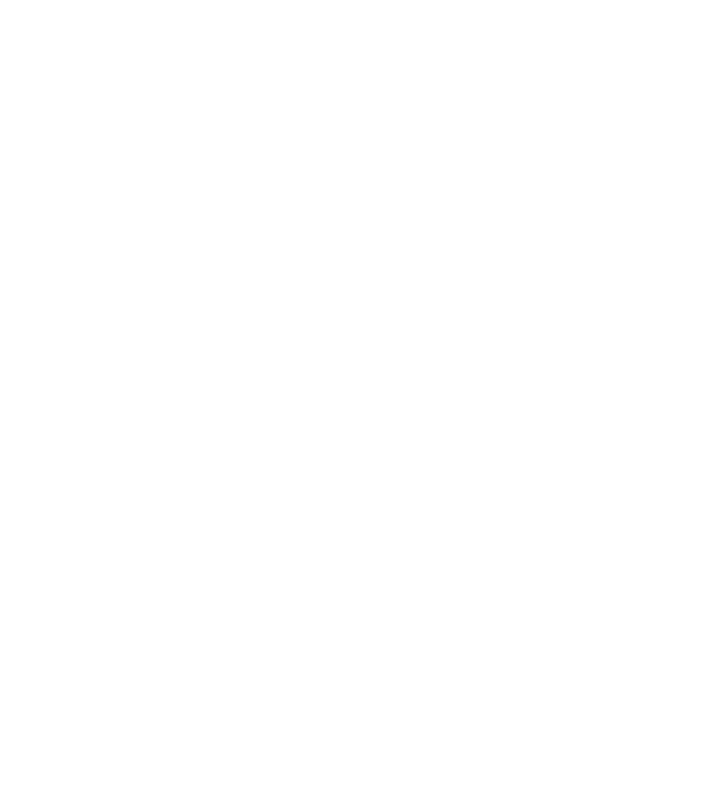
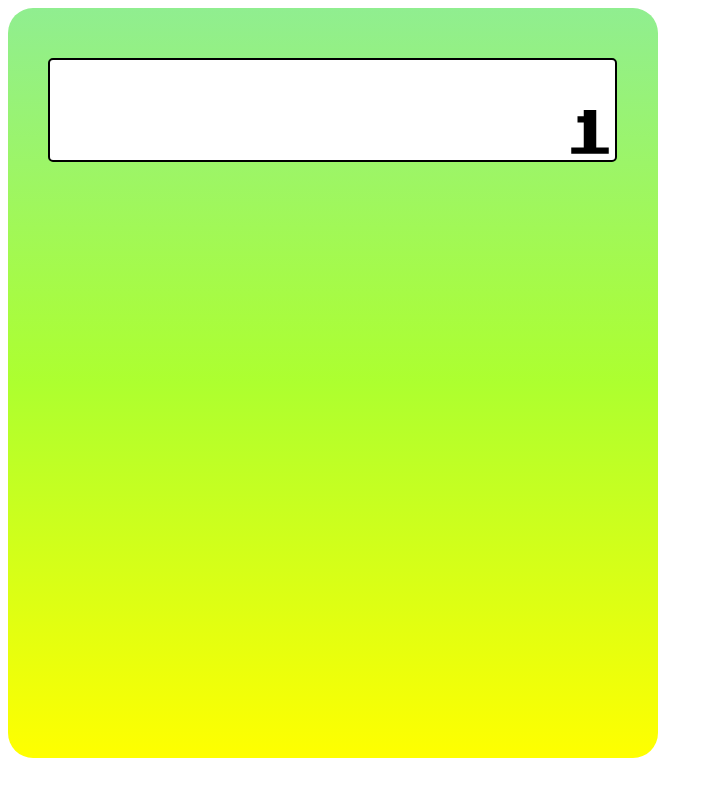
Before and after one commit to newton1321/calculator, a plain HTML site: page index.html in a window 1280 px wide. Shown: the whole page, without its empty margins (0-713 px from the left). Drawn offline with Linux system fonts and the light colour scheme.

Commit message:
Add almost finished with the front end

```diff
--- a/index.html
+++ b/index.html
@@ -7,11 +7,18 @@
 </head>
 
 <LINK rel="stylesheet" href="style.css">
+    <link rel="preconnect" href="https://fonts.googleapis.com">
+    <link rel="preconnect" href="https://fonts.gstatic.com" crossorigin>
+    <link href="https://fonts.googleapis.com/css2?family=Press+Start+2P&display=swap" rel="stylesheet">
 
 
 <body>
 
+    <div class = "square"></div>
 
+    <div class = "answer">
+    <p>1</p>
+    </div>
 
 
     <script src = "index.js"></script>
--- a/style.css
+++ b/style.css
@@ -0,0 +1,25 @@
+.square{
+    height: 750px;
+    width: 650px;
+    background-image: linear-gradient(lightgreen,greenyellow, yellow);
+    position: absolute;
+    z-index: 0;
+    border-radius: 25px;
+}
+.answer{
+
+    background-color: white;
+    position: relative;
+    z-index: 1;
+    border-style: solid;
+    border-width: 2px;
+    border-radius: 5px;
+    top: 50px;
+    right: -40px;
+    width: 565px;
+    height: 100px;
+    text-align: right;
+    font-family: "Press Start 2P";
+    font-size: 50px;
+
+}
```
